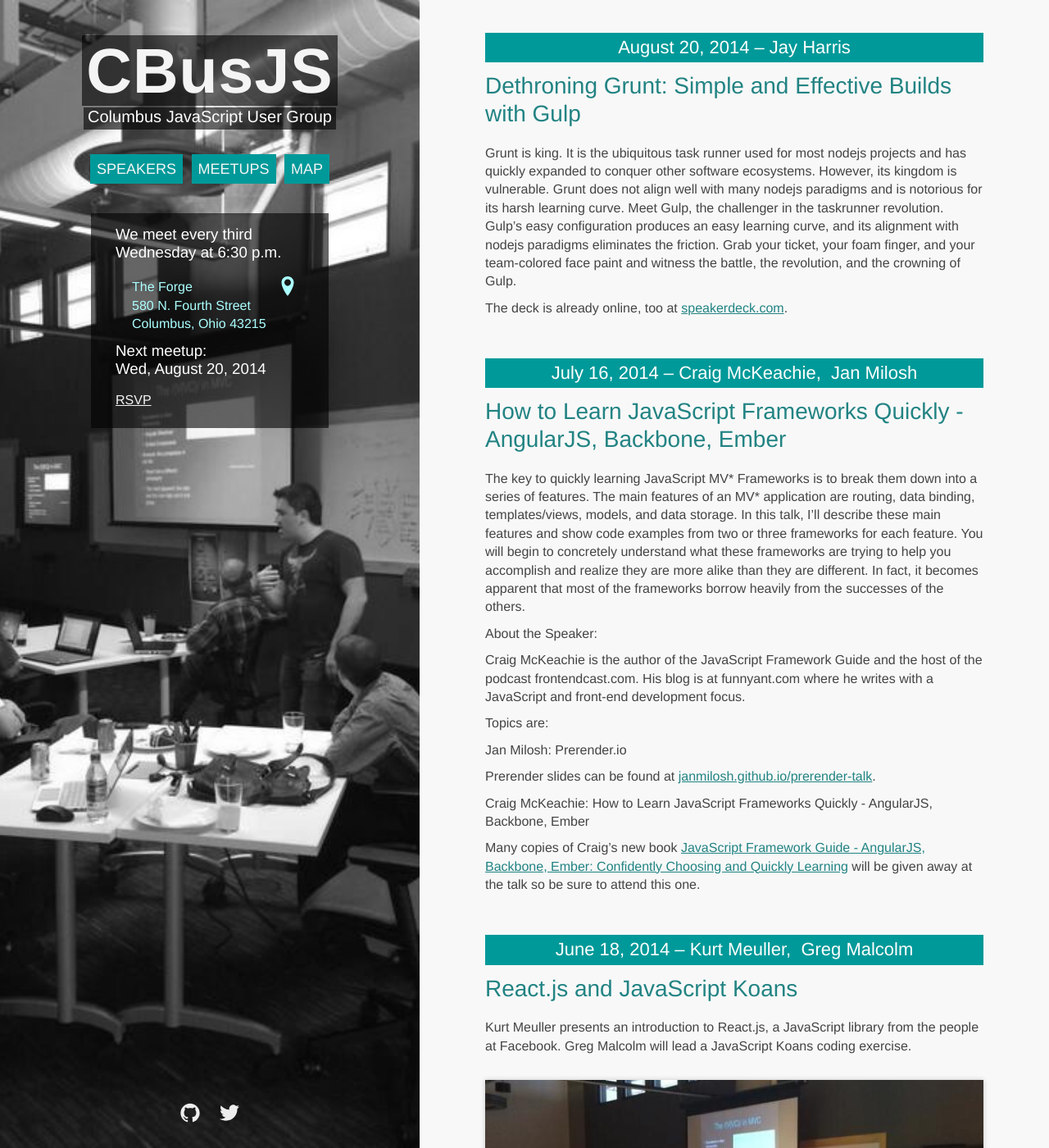
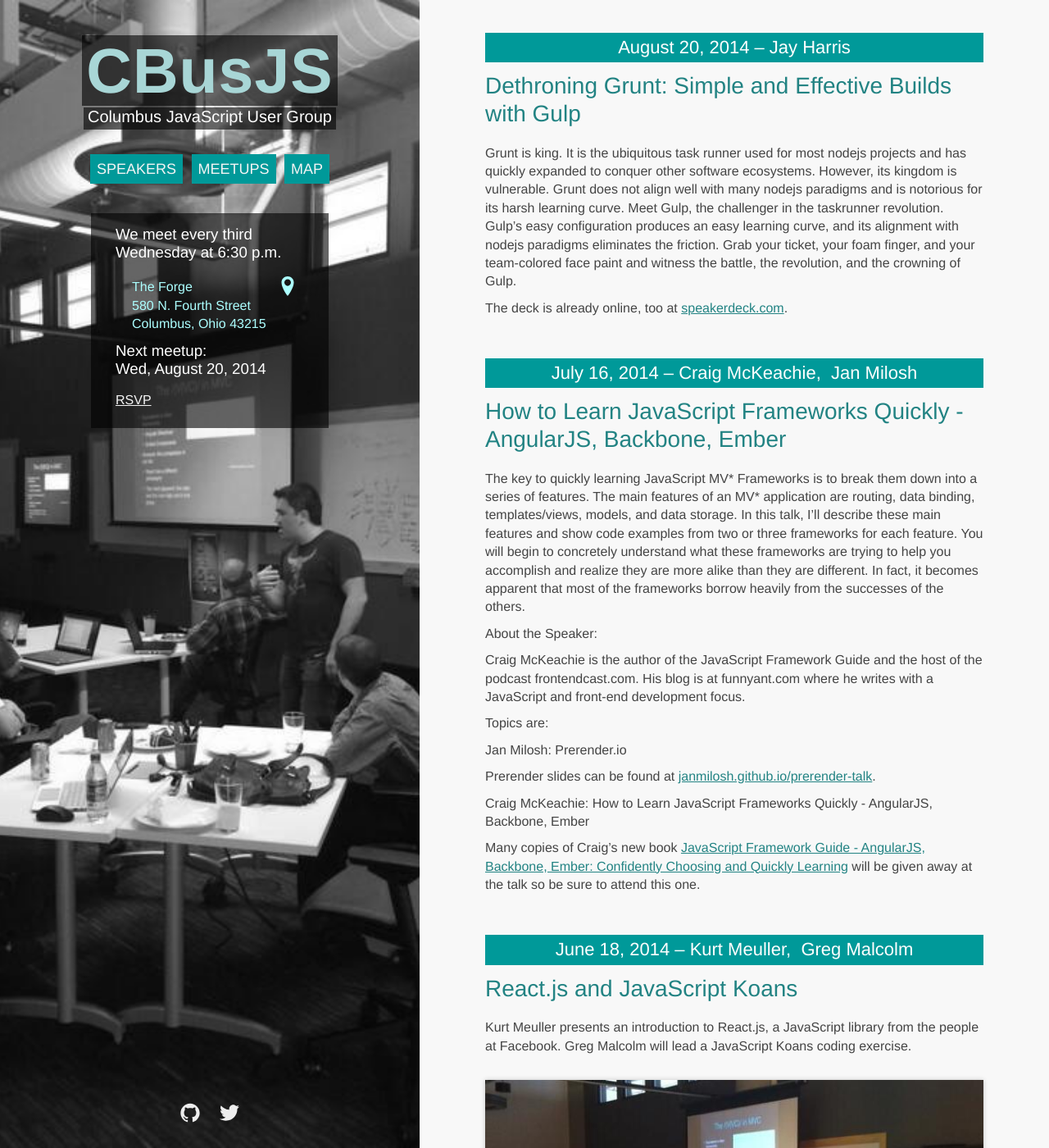
Before and after one commit to columbusjs/columbusjs.github.io, a Jekyll site: the page built from index.html, in a window 1280 px wide and 1400 px high. Shown: the whole window at 82% size. Built offline with Jekyll 4.4.1, drawn with Linux system fonts in a browser that asks for light colours; the list of posts is cut into pages by our own code.

Commit message:
Title color change

```diff
--- a/css/main.css
+++ b/css/main.css
@@ -118,11 +118,11 @@
 }
 
 .sidebar .site-title a {
-  color: #f4f4f4;
+  color: #A8D6D6;
 }
 
 .sidebar .site-title a:hover {
-  color: #A8D6D6;
+  color: #6acdcd;
   -webkit-transition: all .5s ease-in-out;
   -moz-transition: all .5s ease-in-out;
   -o-transition: all .5s ease-in-out;
```
